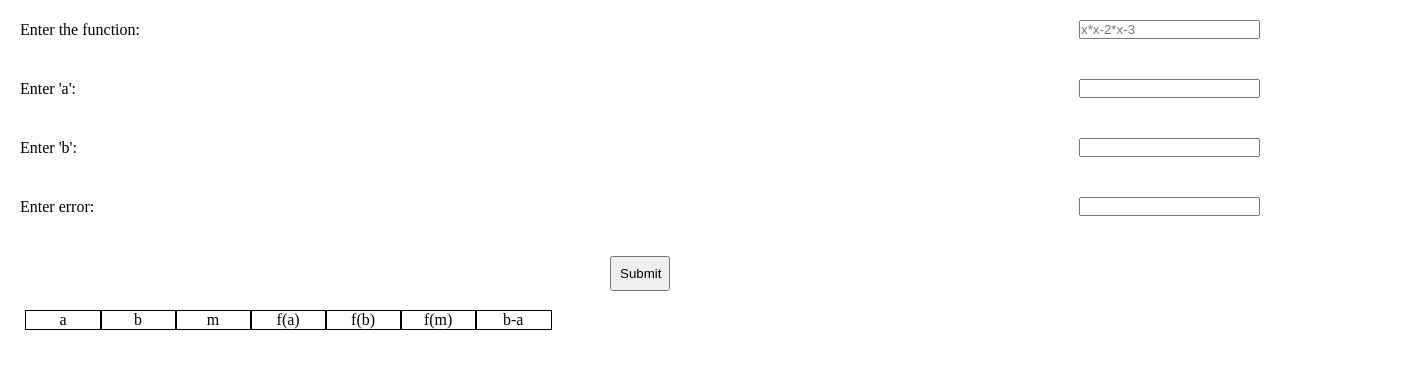
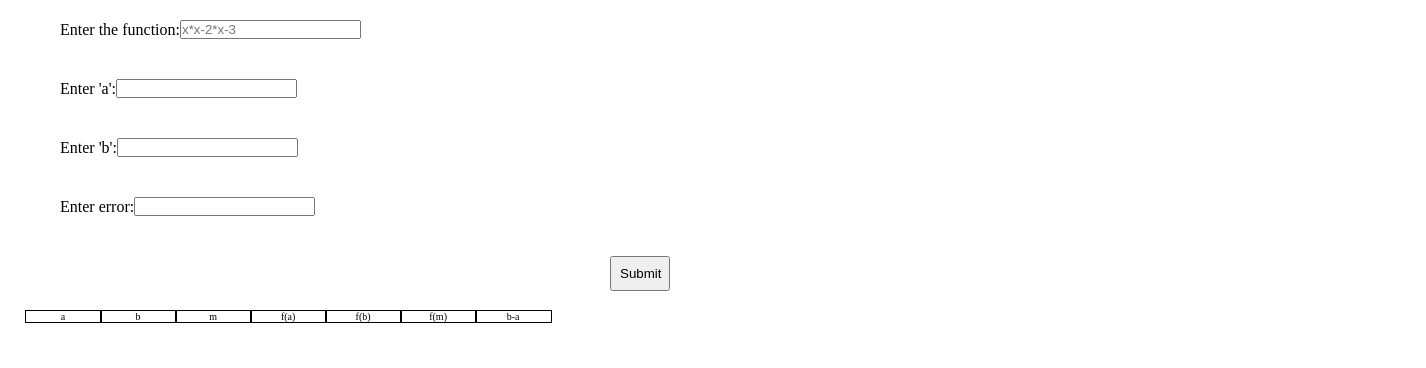
Before and after one commit to Simbol257/bisectionmethod, a plain HTML site: page index.html in a window 1280 px wide. Shown: the whole page, 1426 px wide, since content can reach past the window. Drawn offline with Linux system fonts and the light colour scheme.

Commit message:
Update index.html

```diff
--- a/index.html
+++ b/index.html
@@ -5,7 +5,7 @@
 
 <style type="text/css">
 body{
-width:1400px;
+width:800px;
 }
 *{
 margin:0;
@@ -18,9 +18,8 @@ width:100vw;
 }
 form div{
 display:flex;
-justify-content:space-between;
 align-items:center;
-margin:20px;
+margin:20px 60px;
 }
 form div:nth-child(5) {
 justify-content:center;
@@ -31,7 +30,7 @@ padding:8px;
 text-align:center;
 }
 #output{
-width:1400px;
+width:800px;
 display:flex;
 flex-direction:column;
 margin:0 2vw;
@@ -44,7 +43,7 @@ align-items:center;
 width:75px;
 outline:1px solid black;
 text-align:center;
-font-size:16px;
+font-size:10px;
 }
 </style>
 </head>
```
